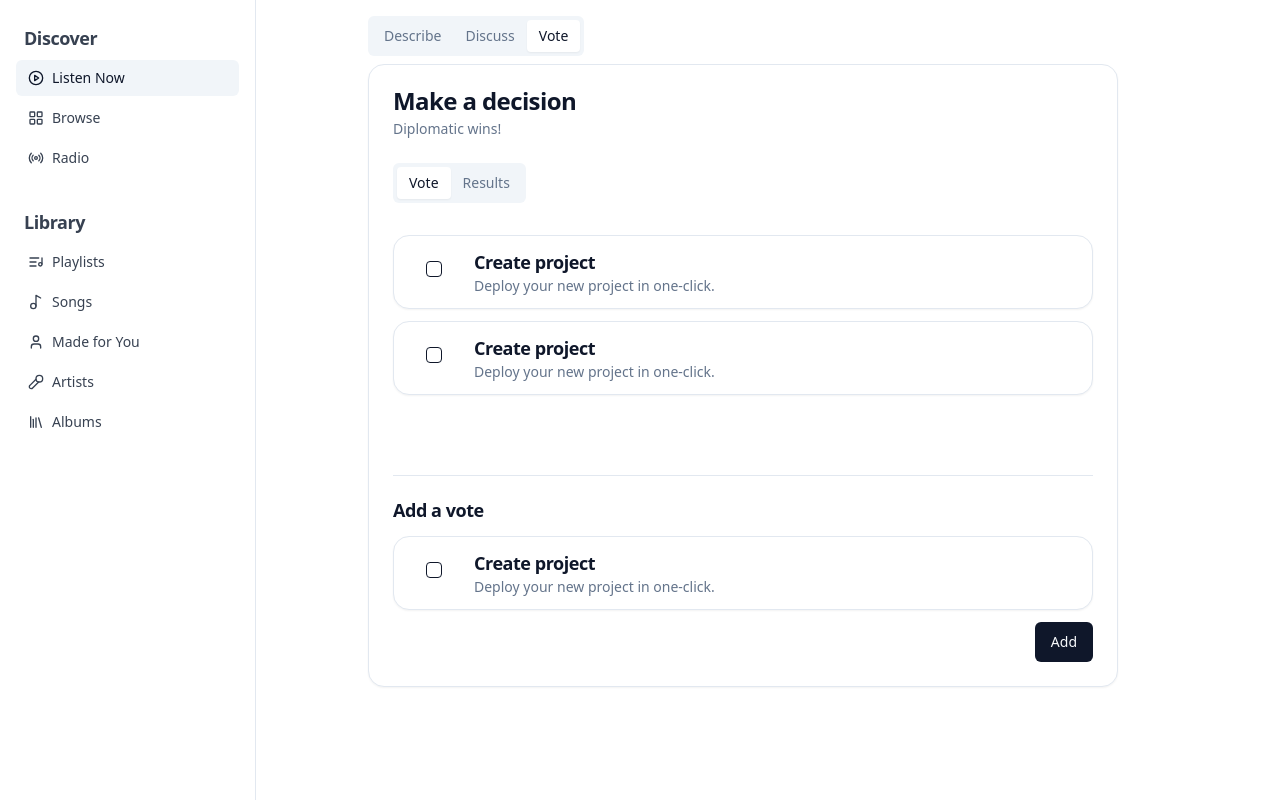
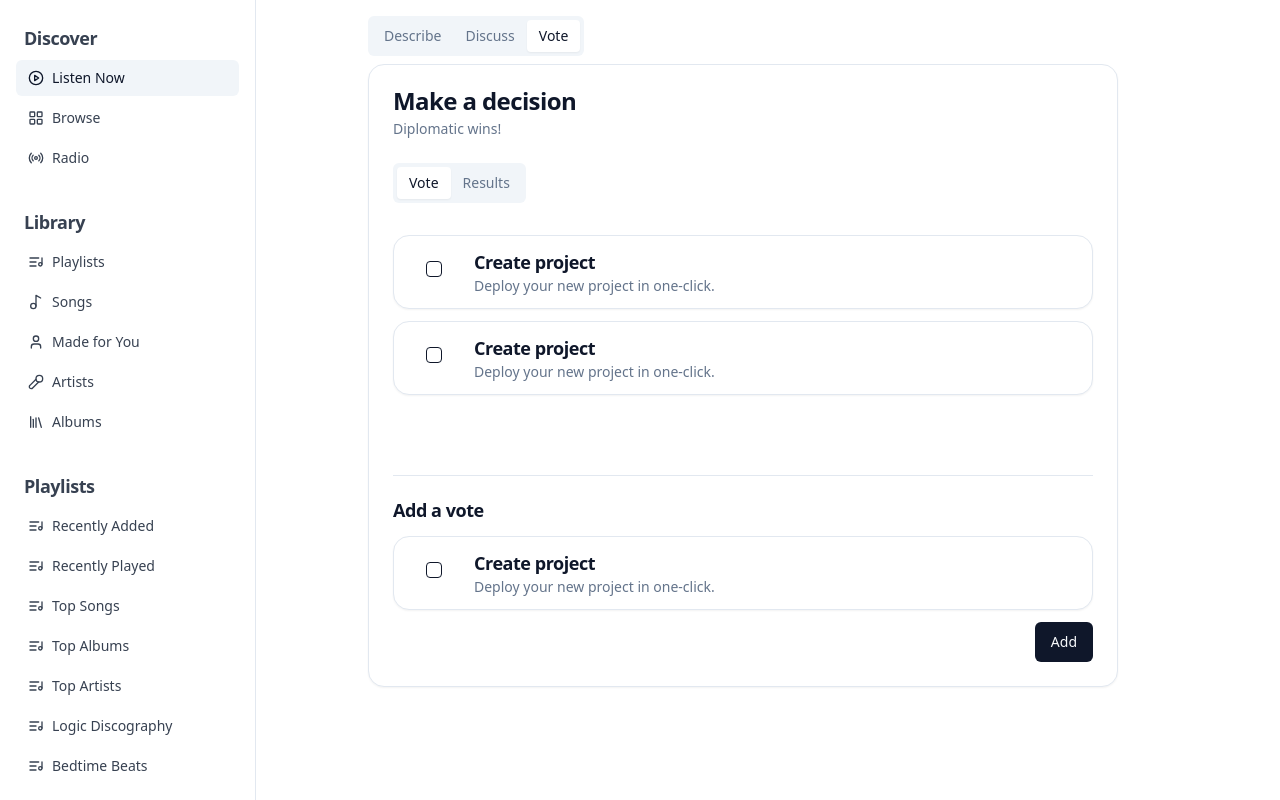
Before and after one commit to T31K/resync-app, a React (Vite) app: page / in a window 1280 px wide. Built offline with nearby package versions, Linux system fonts and the light colour scheme; the HTML template or start-up script is replaced by a standard one.

Commit message:
fix tsx errors

```diff
--- a/src/App.tsx
+++ b/src/App.jsx
@@ -1,16 +1,16 @@
-import { Sidebar } from "./components/sidebar"
-import { playlists } from "./data/playlists"
+import { Sidebar } from './components/sidebar';
+import { playlists } from './data/playlists';
 
-import "./styles/styles.scss"
+import './styles/styles.scss';
 
-import Home from "./pages/Home.jsx"
+import Home from './pages/Home.jsx';
 
 function App() {
   return (
     <>
       <div className="flex w-screen h-screen text-gray-700 overflow-hidden">
         <div className="flex flex-col w-64 !min-w-[16rem] !max-w-[16rem] overflow-hidden border-r">
-          <Sidebar  />
+          <Sidebar playlists={playlists} />
         </div>
         <div className="flex flex-col flex-grow overflow-y-auto">
           <div></div>
@@ -22,8 +22,7 @@ function App() {
         </div>
       </div>
     </>
-  )
+  );
 }
 
-
 export default App;
--- a/src/components/sidebar.tsx
+++ b/src/components/sidebar.tsx
@@ -14,7 +14,13 @@ import { cn } from "../lib/utils"
 import { Button } from "./ui/button"
 import { ScrollArea } from "./ui/scroll-area"
 
-export function Sidebar({ className  }) {
+import { Playlist } from "../data/playlists"
+
+interface SidebarProps extends React.HTMLAttributes<HTMLDivElement> {
+  playlists: Playlist[]
+}
+
+export function Sidebar({ className, playlists }: SidebarProps) {
   return (
     <div className={cn("pb-12", className)}>
       <div className="space-y-4 py-4">
@@ -68,7 +74,26 @@ export function Sidebar({ className  }) {
             </Button>
           </div>
         </div>
-
+        <div className="py-2">
+          <h2 className="relative px-6 text-lg font-semibold tracking-tight">
+            Playlists
+          </h2>
+          <ScrollArea className="h-[300px] px-2">
+            <div className="space-y-1 p-2">
+              {playlists?.map((playlist, i) => (
+                <Button
+                  key={`${playlist}-${i}`}
+                  variant="ghost"
+                  size="sm"
+                  className="w-full justify-start font-normal"
+                >
+                  <ListMusic className="mr-2 h-4 w-4" />
+                  {playlist}
+                </Button>
+              ))}
+            </div>
+          </ScrollArea>
+        </div>
       </div>
     </div>
   )
--- /dev/null
+++ b/src/main.jsx
@@ -0,0 +1,10 @@
+import React from 'react';
+import ReactDOM from 'react-dom/client';
+import App from './App';
+import './index.css';
+
+ReactDOM.createRoot(document.getElementById('root')).render(
+  <React.StrictMode>
+    <App />
+  </React.StrictMode>
+);
--- a/src/main.tsx
+++ /dev/null
@@ -1,10 +0,0 @@
-import React from "react";
-import ReactDOM from "react-dom/client";
-import App from "./App";
-import "./index.css";
-
-ReactDOM.createRoot(document.getElementById("root") as HTMLElement).render(
-  <React.StrictMode>
-    <App />
-  </React.StrictMode>
-);
```
